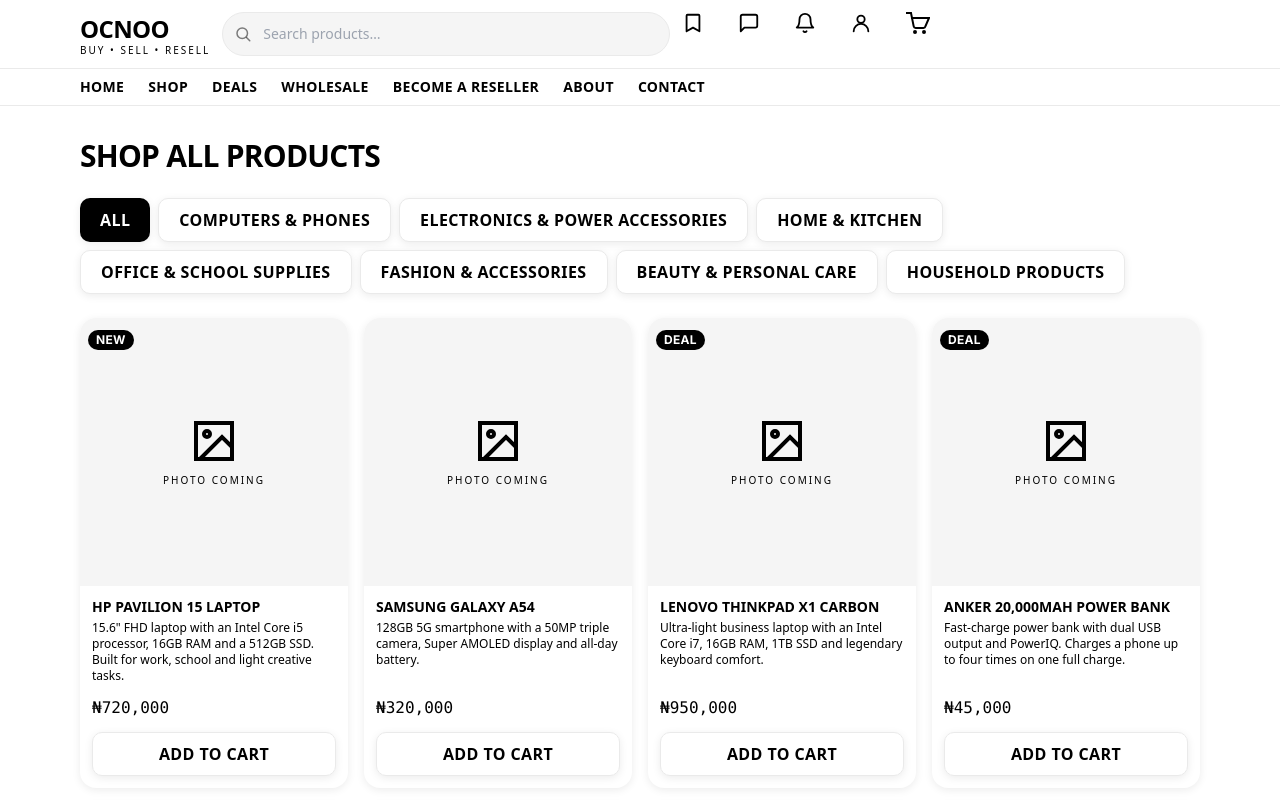
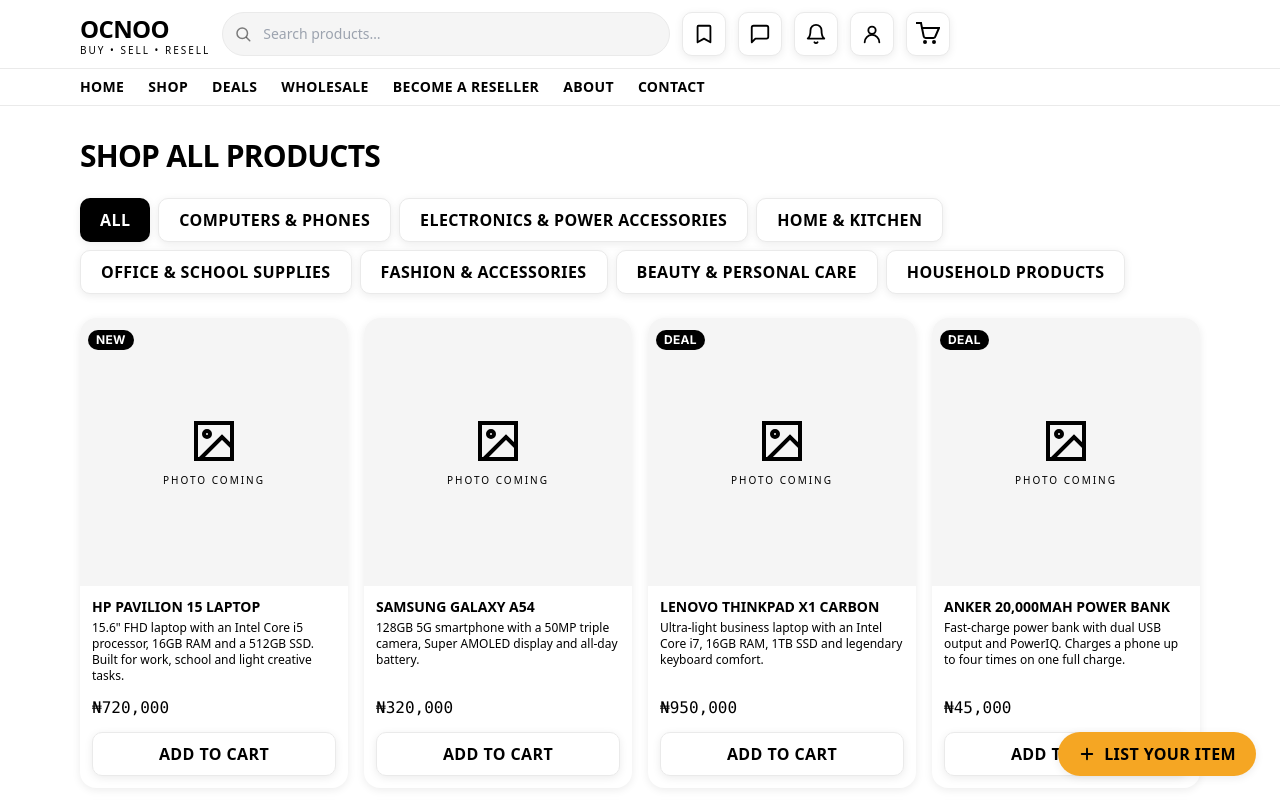
Before and after one commit to sidneycodes1/Ocnoo, a Next.js app: page /shop in a window 1280 px wide. Shown: the top 800 px of the page. Built offline with nearby package versions, Linux system fonts and the light colour scheme.

Commit message:
Phase 6 (redesign): floating 'List Your Item' FAB site-wide; fix Button link-branch className override that stripped base+variant classes

```diff
--- a/app/layout.tsx
+++ b/app/layout.tsx
@@ -3,6 +3,7 @@
 import "./globals.css";
 import Header from "@/components/layout/Header";
 import Footer from "@/components/layout/Footer";
+import SellFab from "@/components/layout/SellFab";
 import { CartProvider } from "@/context/CartContext";
 
 const inter = Inter({ subsets: ["latin"] });
@@ -26,6 +27,7 @@
             <Header />
             <main className="flex-1">{children}</main>
             <Footer />
+            <SellFab />
           </div>
         </CartProvider>
       </body>
--- /dev/null
+++ b/components/layout/SellFab.tsx
@@ -0,0 +1,46 @@
+"use client";
+
+import { usePathname } from "next/navigation";
+import Button from "@/components/ui/Button";
+
+// Routes where a global "list an item" CTA is noise: the destination page
+// itself, and the checkout funnel (don't distract mid-purchase).
+const HIDDEN_ON = ["/become-a-reseller", "/checkout"];
+
+function PlusIcon() {
+  return (
+    <svg
+      width="18"
+      height="18"
+      viewBox="0 0 24 24"
+      fill="none"
+      stroke="currentColor"
+      strokeWidth="2.5"
+      strokeLinecap="round"
+      aria-hidden="true"
+    >
+      <path d="M12 5v14M5 12h14" />
+    </svg>
+  );
+}
+
+// Persistent floating sell CTA. On small screens it sits above the product
+// sticky action bar (bottom-24 clears it); from md up it tucks into the corner.
+export default function SellFab() {
+  const pathname = usePathname();
+  if (HIDDEN_ON.includes(pathname)) return null;
+
+  return (
+    <Button
+      href="/become-a-reseller"
+      variant="highlight"
+      aria-label="List Your Item"
+      // !rounded-full: the important modifier is needed to beat the primitive's
+      // base `rounded-md` (same specificity, later in the generated stylesheet).
+      className="fixed bottom-24 right-4 z-40 gap-2 !rounded-full md:bottom-6 md:right-6"
+    >
+      <PlusIcon />
+      <span>List Your Item</span>
+    </Button>
+  );
+}
--- a/components/ui/Button.tsx
+++ b/components/ui/Button.tsx
@@ -38,7 +38,10 @@
   const classes = `${base} ${variants[variant]} ${className}`;
 
   if (props.href !== undefined) {
-    const { href, ...rest } = props;
+    // Strip className/variant/children from `rest` BEFORE spreading, otherwise
+    // the caller's className overrides the merged base+variant classes and the
+    // `variant` prop leaks to the DOM as an invalid attribute.
+    const { href, variant: _v, className: _c, children: _ch, ...rest } = props;
     return (
       <Link href={href} className={classes} {...rest}>
         {children}
```
